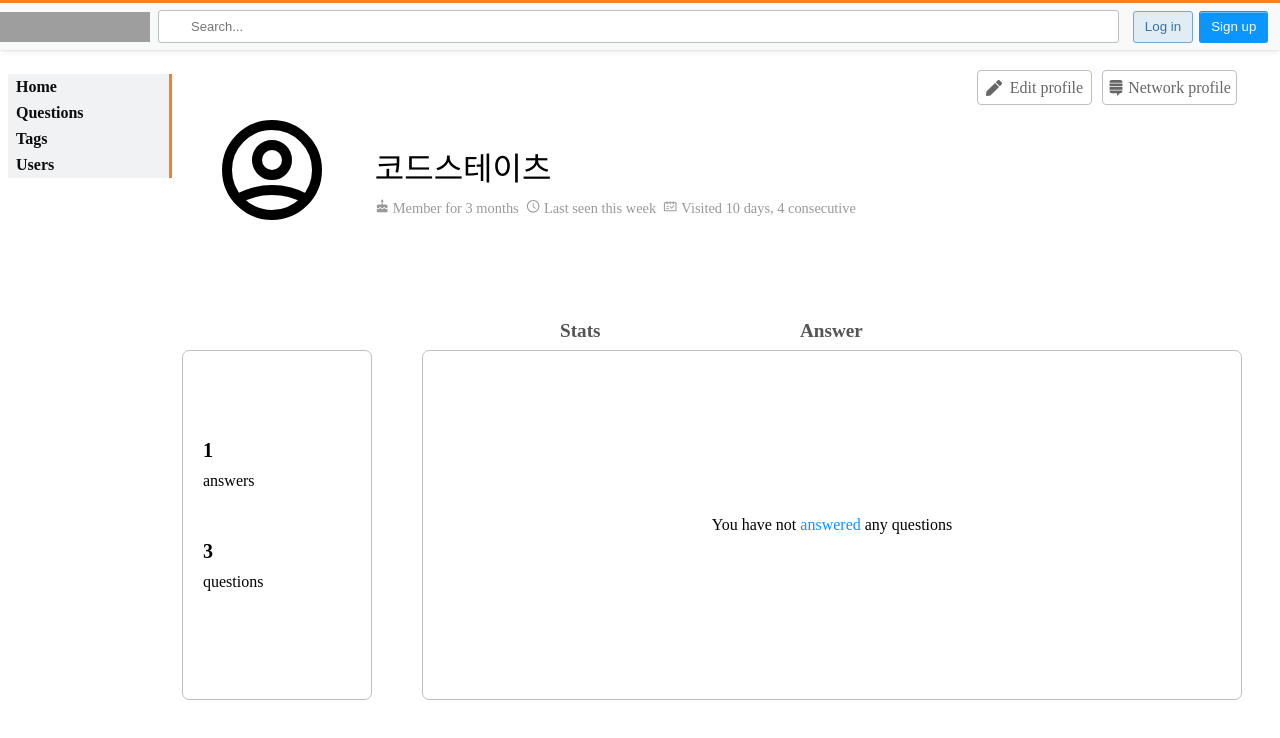
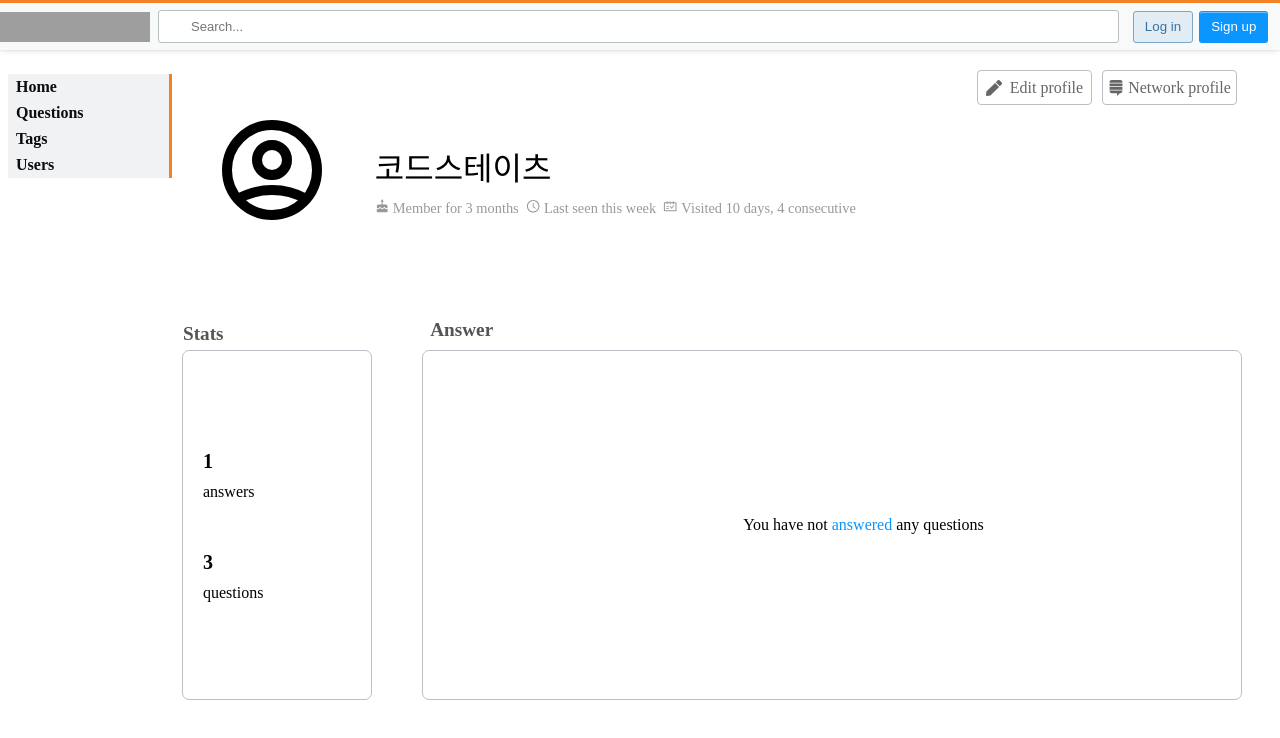
Before and after one commit to codestates-seb/seb42_pre_011, a React (Create React App) app in the folder client/stackoverflow/: page /mypage in a window 1280 px wide. Shown: the top 738 px of the page. Built offline with nearby package versions, Linux system fonts and the light colour scheme; grey boxes are pictures that could not be loaded.

Commit message:
mypage boxname 위치 수정

```diff
--- a/client/stackoverflow/src/pages/MyPage.js
+++ b/client/stackoverflow/src/pages/MyPage.js
@@ -15,7 +15,6 @@ const MainContainer = styled.div`
   width: 1085px;
   padding: 0px;
   display: flex;
-
 `;
 const Topcontainer = styled.div`
   /* border: 1px solid gray; */
@@ -23,7 +22,6 @@ const Topcontainer = styled.div`
   width: 1085px;
   padding: 0px;
   display: flex;
-
 `;
 
 const Profilecontainer = styled.div`
@@ -53,7 +51,6 @@ const ProfileIcon = styled(HiOutlineUserCircle)`
   margin-left: 20px;
 `;
 
-
 const ProfileContentcontainer = styled.div`
   //border: 1px solid gray;
   height: 200px;
@@ -62,8 +59,6 @@ const ProfileContentcontainer = styled.div`
   display: flex;
   flex-direction: column;
   justify-content: center;
-
-
 `;
 
 const ProfileName = styled.p`
@@ -94,7 +89,6 @@ const EditButtonContainer = styled.div`
   width: 100%;
   align-items: bottom;
   color: #666;
-
 `;
 
 const EditButton = styled.div`
@@ -123,7 +117,6 @@ const NetworkButton = styled.div`
   align-items: center;
 `;
 
-
 const Bodycontainer = styled.div`
   //border: 1px solid gray;
   height: 400px;
@@ -132,7 +125,6 @@ const Bodycontainer = styled.div`
   display: flex;
   margin-top: 300px;
   margin-left: -1085px;
-
 `;
 
 const Statscontainer = styled.div`
@@ -144,21 +136,16 @@ const Statscontainer = styled.div`
   margin-left: 10px;
   flex-direction: column;
   justify-content: center;
-
-
-
 `;
 
 const StatsText = styled.h2`
-  position: absolute;
+  position: relative;
   font-size: 1.2rem;
   text-align: center;
   color: #555;
-  top: 320px;
-  left: 560px;
+  top: -105px;
+  left: 0px;
   display: flex;
-  justify-content: center;
-  align-items: center;
 `;
 
 const StastsAnswerNumber = styled.div`
@@ -195,7 +182,6 @@ const StastsQuestionLabel = styled.div`
   margin-left: 20px;
 `;
 
-
 const Answercontainer = styled.div`
   border: 1px solid #BBBFC5;
   border-radius: 7px;
@@ -208,15 +194,13 @@ const Answercontainer = styled.div`
 `;
 
 const AnswerText = styled.h2`
-  position: absolute;
+  position: relative;
   font-size: 1.2rem;
   text-align: center;
   color: #555;
-  top: 320px;
-  left: 800px;
+  top: -195px;
+  left: -250px;
   display: flex;
-  justify-content: center;
-  align-items: center;
 `;
 
 const AnswerLabel = styled.div`
@@ -269,7 +253,6 @@ const MyPage = () => {
               <StastsAnswerLabel>answers</StastsAnswerLabel>
               <StastsQuestionNumber>3</StastsQuestionNumber>
               <StastsQuestionLabel>questions</StastsQuestionLabel>
-
             </Statscontainer>
             <Answercontainer>
               <AnswerText>Answer</AnswerText>
```
